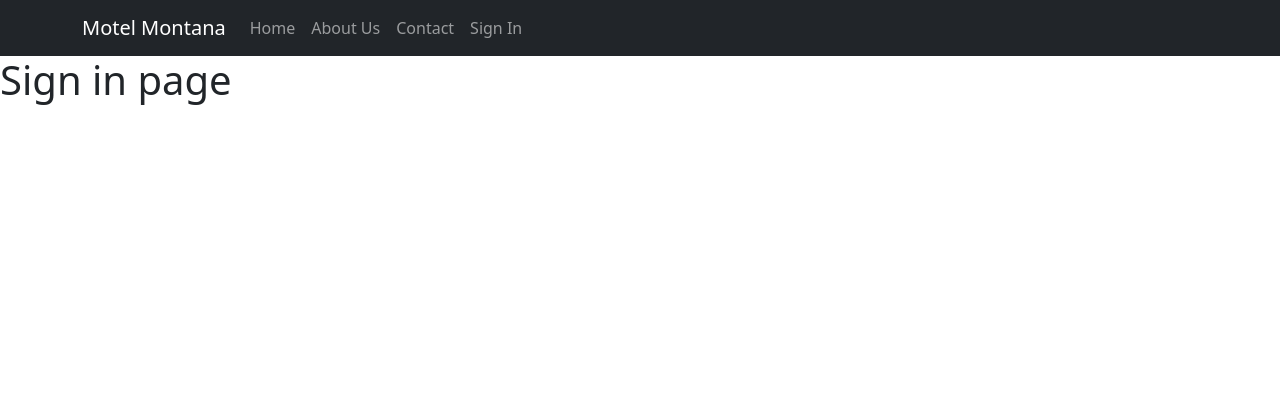
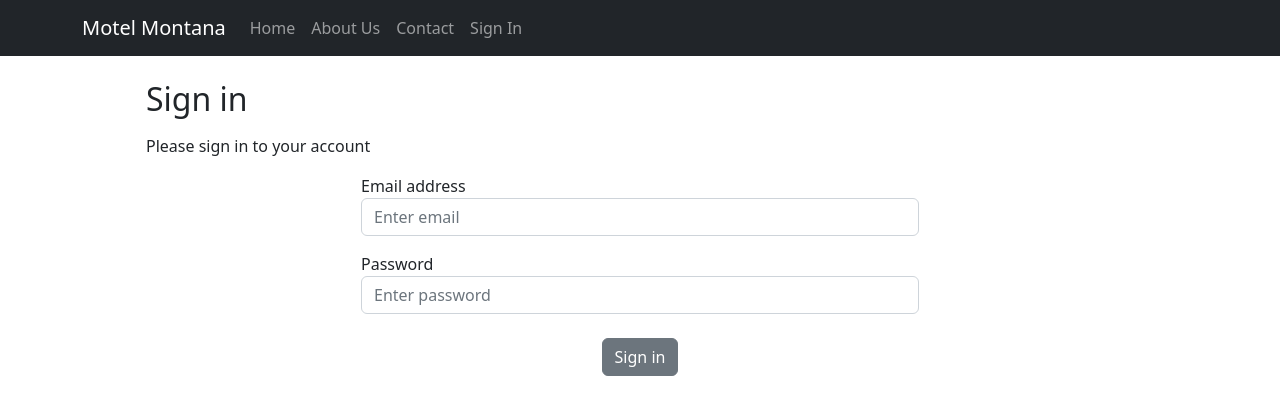
Before and after one commit to epanjeta/Motel-reservation, a React (Create React App) app in the folder motel-reservation-frontend/: page /Login in a window 1280 px wide. Shown: the top 414 px of the page. Built offline with nearby package versions, Linux system fonts and the light colour scheme.

Commit message:
Created login form

```diff
--- a/motel-reservation-frontend/src/components/Login.jsx
+++ b/motel-reservation-frontend/src/components/Login.jsx
@@ -1,8 +1,35 @@
+import { useEffect, useState } from "react";
+
 function Login(){
 
+    const [email, setEmail] = useState('');
+    const [password, setPassword] = useState('');
+
+    function handleSubmit(){
+        console.log(email);
+        console.log(password);
+    }
+
     return(
-        <div>
-            <h1>Sign in page</h1>
+        <div className="container">
+            <div className="mx-5 mt-4">
+                <h2 className="my-3 mx-3">Sign in</h2>
+                <p className="mx-3">Please sign in to your account</p>
+            </div>
+            <div className="mx-auto w-50">
+            <div class="form-group my-3">
+                <label>Email address</label>
+                <input type="email" class="form-control" placeholder="Enter email" onChange={e => setEmail(e.target.value)}/>
+            </div>
+            <div class="form-group my-3">
+                <label>Password</label>
+                <input type="password" class="form-control" placeholder="Enter password" onChange={e => setPassword(e.target.value)}/>
+            </div>
+            </div>
+            <div className="mx-5 d-flex justify-content-center">
+                <button class="mx-3 btn btn-secondary mt-2" onClick={() => handleSubmit()}>Sign in</button>
+            </div>
+
         </div>
     );
 }
```
